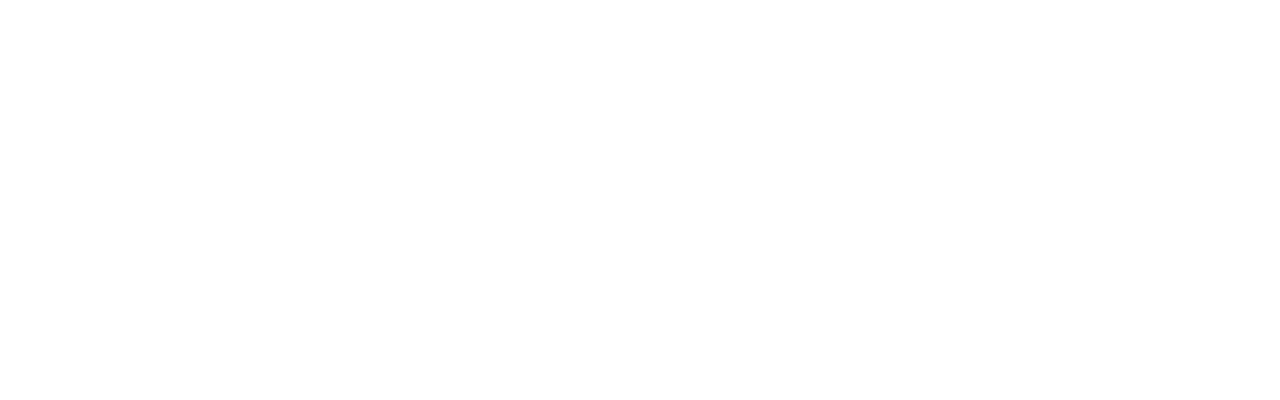
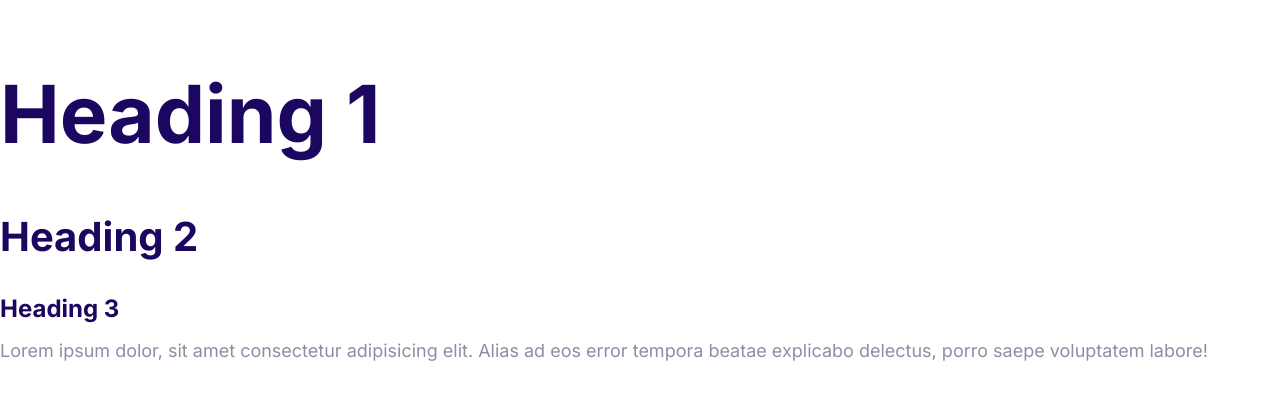
Before and after one commit to johnboris0414/landing-Page, a plain HTML site: page index.html in a window 1280 px wide. Drawn offline with Linux system fonts and the light colour scheme.

Commit message:
Define the styles for the fonts.

```diff
--- a/css/styles.css
+++ b/css/styles.css
@@ -5,3 +5,54 @@
     --color-headings: #1b0760;
     --color-body: #918ca4;
 }
+
+html {
+    /* 62.5% of 16px = 10px */
+    font-size: 62.5%;
+}
+
+body {
+    font-family: Inter, Arial, Helvetica, sans-serif;
+    font-size: 2.4rem;
+    line-height: 1.5;
+    color: var(--color-body);
+}
+
+h1,
+h2,
+h3 {
+    color: var(--color-headings);
+    margin-bottom: 1rem;
+}
+
+h1 {
+    /* 1 x font size of the html element */
+    font-size: 7rem;
+}
+
+h2 {
+    font-size: 4rem;
+}
+
+h3 {
+    font-size: 3rem;
+}
+
+p {
+    margin-top: 0;
+}
+
+@media screen and (min-width: 1024px) {
+    body {
+        font-size: 1.8rem;
+    }
+    h1 {
+        font-size: 8rem;
+    }
+    h2 {
+        font-size: 4rem;
+    }
+    h3 {
+        font-size: 2.4rem;
+    }
+}
--- a/index.html
+++ b/index.html
@@ -6,10 +6,20 @@
     <meta http-equiv="X-UA-Compatible" content="IE=edge" />
     <meta name="viewport" content="width=device-width, initial-scale=1.0" />
     <title>Speedify</title>
+    <link rel="preconnect" href="https://fonts.googleapis.com" />
+    <link rel="preconnect" href="https://fonts.gstatic.com" crossorigin />
+    <link href="https://fonts.googleapis.com/css2?family=Inter:wght@400;700&display=swap" rel="stylesheet" />
     <link rel="stylesheet" href="css/normalize.css" />
     <link rel="stylesheet" href="css/styles.css" />
 </head>
 
-<body></body>
+<body>
+    <h1>Heading 1</h1>
+    <h2>Heading 2</h2>
+    <h3>Heading 3</h3>
+    <p>
+        Lorem ipsum dolor, sit amet consectetur adipisicing elit. Alias ad eos error tempora beatae explicabo delectus, porro saepe voluptatem labore!
+    </p>
+</body>
 
 </html>
```
